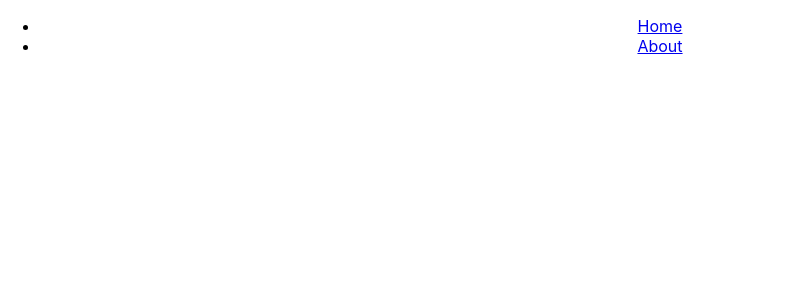
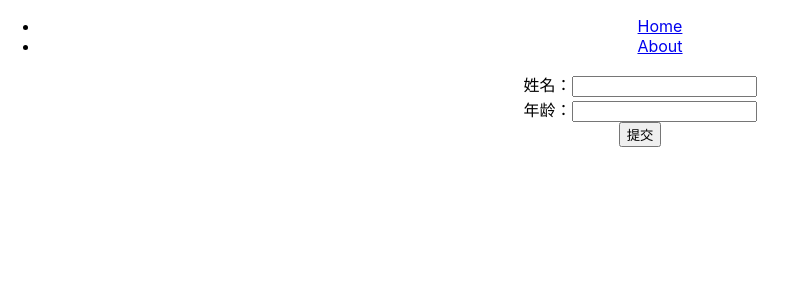
Before and after one commit to YangStrive/reacr-app, a React (Create React App) app: page /antd3Form in a window 1280 px wide. Before the commit this address had no page. Shown: the top 300 px of the page, without its empty margins (0-797 px from the left). Built offline with nearby package versions, Linux system fonts and the light colour scheme.

Commit message:
feat:实现antd3 form

```diff
--- a/src/pages/antd3Form/components/form/index.jsx
+++ b/src/pages/antd3Form/components/form/index.jsx
@@ -1,17 +1,102 @@
 import React, { Component } from 'react';
 
-class Form extends Component {
-  constructor(props) {
-    super(props);
-    this.state = {
+const Form = (WrappedComponents) => {
+  return class extends Component {
+    constructor(props){
+      super(props);
+      this.state = {};
+      this.options = {};
+    }
+
+    getFieldDecorator = (field, option) => {
+      this.options[field] = option;
+      return (InputComponent) => {
+        return React.cloneElement(InputComponent, {
+          name: field,
+          value: this.state[field] || '',
+          onChange: this.handleChange,
+          ...option
+        })
+      }
+    };
+
+    handleChange = (e) => {
+      let {name, value} = e.target;
+      this.setState({
+        [name]: value
+      })
+    };
+
+    vaildateFields = (cb) => {
+      let err = [];
+      for(let field in this.options){
+        if(this.options[field].rules){
+          this.options[field].rules.forEach(rule => {
+            if(rule.required && !this.state[field]){
+              err.push({
+                [field]: rule.message
+              })
+            }
+          })
+        }
+      }
+      if(err.length){
+        cb(err)
+      }else{
+        cb(null, this.state)
+      }
+    };
+
+    getFieldValues = () => {
+      return this.state;
+    };
+
+    getFiledValue = (field) => {
+      if(field && typeof field !== 'string' && !Array.isArray(field)){
+        console.error('resetFieldsValue 参数只能是字符串或者数组')
+        return;
+      }
+      return this.state[field]
+    };
+
+    resetFields = () => {
+      this.setState({});
+    };
+
+    resetFieldsValue = (fields) => {
+      //判断 fields 只能是字符串或者数组
+      if(fields && typeof fields !== 'string' && !Array.isArray(fields)){
+        console.error('resetFieldsValue 参数只能是字符串或者数组')
+        return;
+      }
+
+      let newState = {};
+      for(let field in this.state){
+        if(fields.includes(field)){
+          newState[field] = this.state[field]
+        }
+      }
+      this.setState(newState);
+    }
+
+
+
+    getForm = () => {
+      return {
+        getFieldDecorator: this.getFieldDecorator,
+        vaildateFields: this.vaildateFields,
+        getFieldValues: this.getFieldValues,
+        getFieldValue: this.getFieldValue,
+        resetFields: this.resetFields,
+      }
+    }
+
+
+
+    render(){
+      return <WrappedComponents {...this.props} {...this.getForm()}/>
     }
   }
+}
 
-  create(name){
-
-    return (component) => {
-      return React.createElement(component, {name})
-    }
-  }
-
-}
+export default Form;
--- a/src/pages/antd3Form/index.jsx
+++ b/src/pages/antd3Form/index.jsx
@@ -1,4 +1,36 @@
 import Form from './components/form';
 
-const Antd3Form = () => {
+const Antd3Form = (props) => {
+  let {
+    getFieldDecorator,
+  } = props;
+  return (
+    <form>
+      <div>
+        <label>姓名：</label>
+        {getFieldDecorator('name', {
+          rules: [{ required: true, message: '请输入姓名' }]
+        })(<input type="text" />)}
+      </div>
+
+      <div>
+        <label>年龄：</label>
+        {getFieldDecorator('age', {
+          rules: [{ required: true, message: '请输入年龄' }]
+        })(<input type="text" />)}
+      </div>
+      <button type="button" onClick={() => {
+        props.vaildateFields((err, values) => {
+          if(err){
+            console.log(err)
+          }else{
+            console.log(values)
+          }
+        })
+      }
+      }>提交</button>
+    </form>
+  )
 }
+
+export default Form(Antd3Form)
--- a/src/router/index.js
+++ b/src/router/index.js
@@ -1,5 +1,5 @@
 
-export default [
+const router = [
   {
     path: '/',
     element: require('../pages/home').default,
@@ -7,5 +7,11 @@ export default [
   {
     path:'/about',
     element: require('../pages/about').default,
+  },
+  {
+    path:'/antd3Form',
+    element: require('../pages/antd3Form').default,
   }
 ]
+
+export default router;
```
